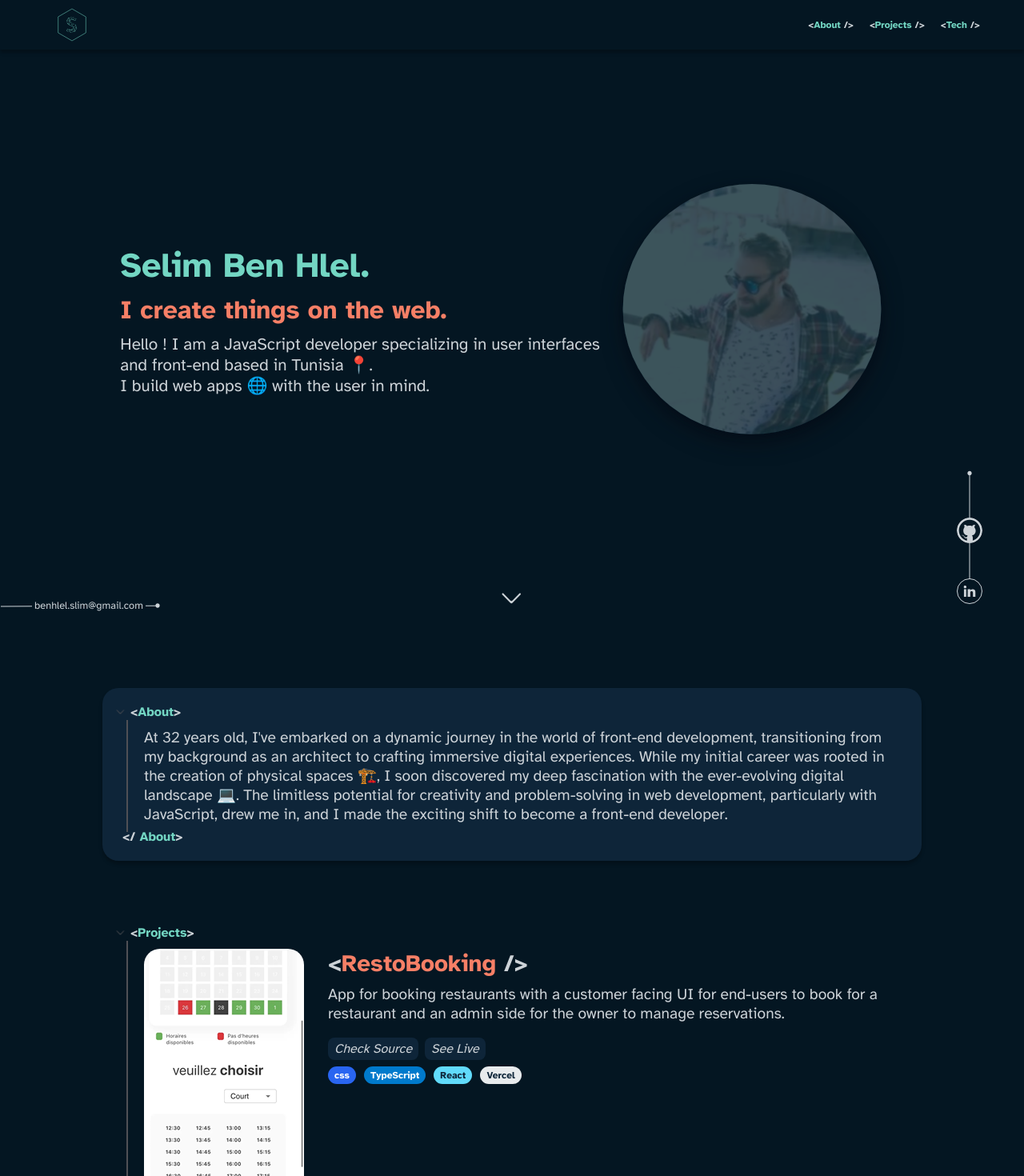
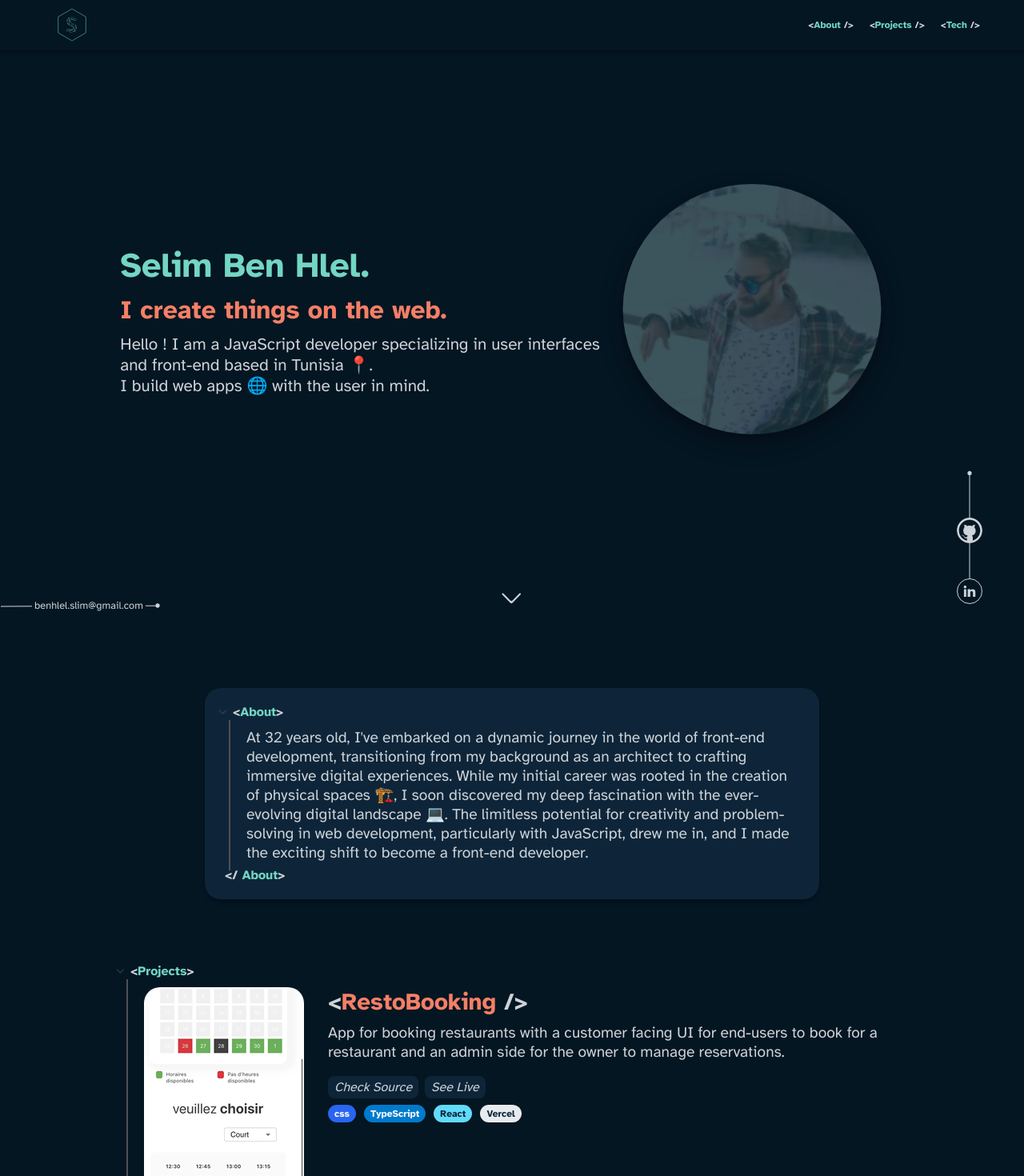
Before and after one commit to benhlel0slim/Portfolio, a Next.js app: page / in a window 1280 px wide. Shown: the top 1470 px of the page at 80% size. Built offline with nearby package versions, Linux system fonts and the light colour scheme.

Commit message:
refactor: change about width responsiveness

```diff
--- a/src/components/about/about.module.scss
+++ b/src/components/about/about.module.scss
@@ -7,6 +7,10 @@
   text-align: start;
   box-shadow: $box-shadow;
   @include section;
+  width: 60%;
+  @media (max-width: 425px) {
+    width: 80%;
+  }
 }
 
 .openingTag {
```
